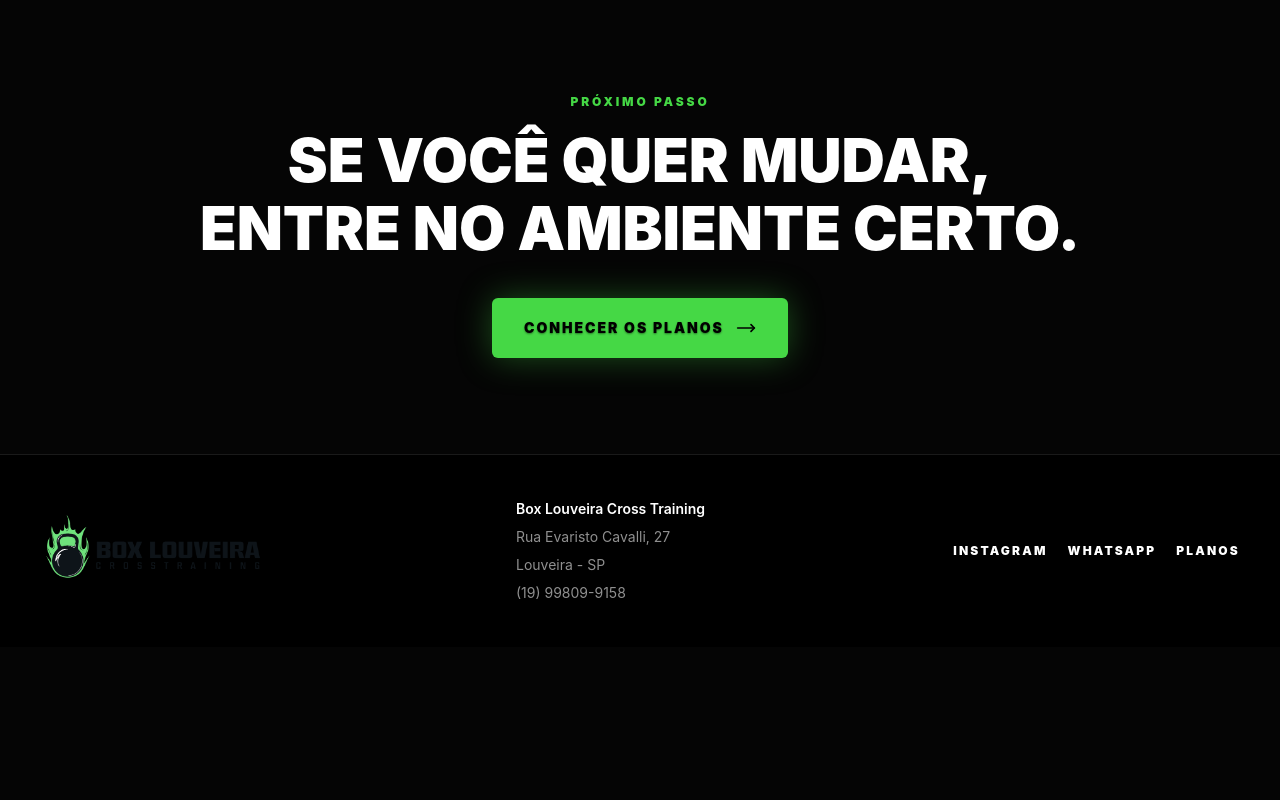
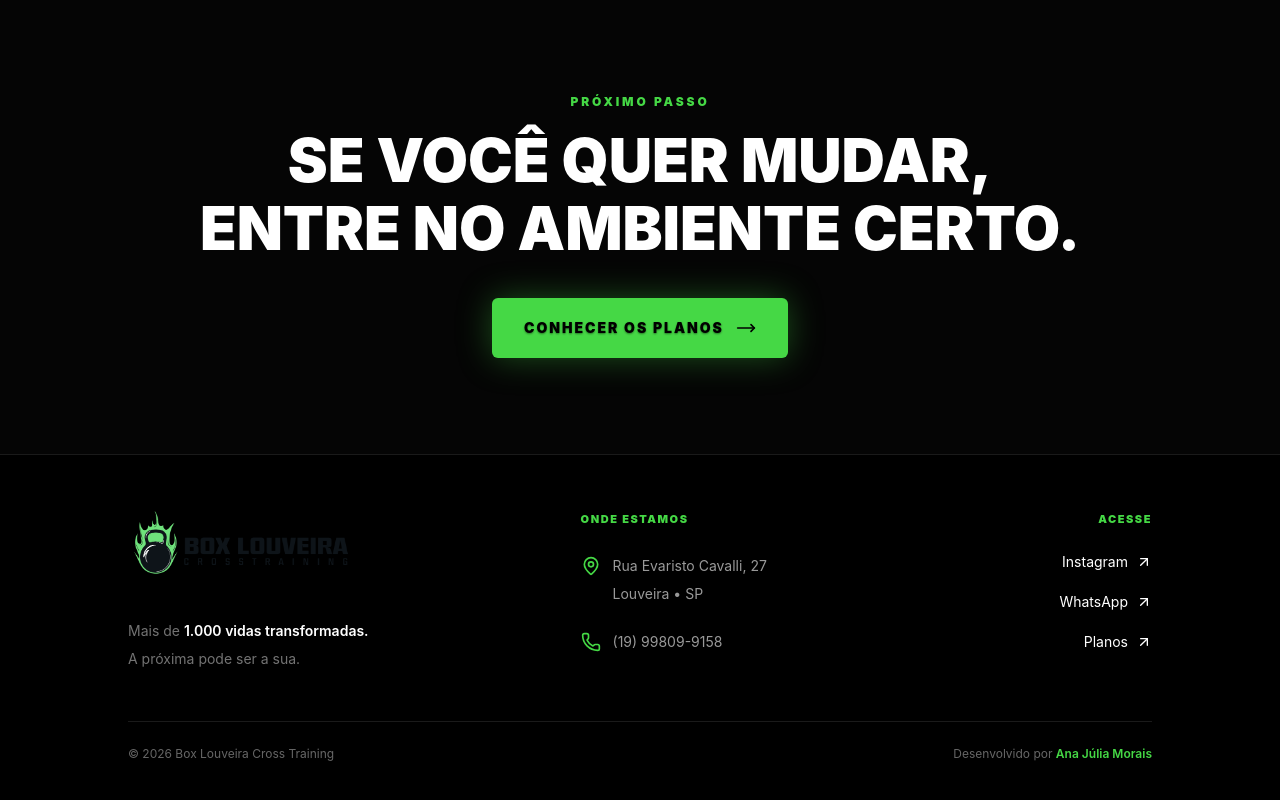
Before and after one commit to anaju0601/box-louveira-landing, a React (Vite) app: page / in a window 1280 px wide. Shown: the part 5611-6411 px from the top of the page. Before the commit the page ends 6258 px from the top, so only its background shows below. Built offline with nearby package versions, Linux system fonts and the light colour scheme; no server answers.

Commit message:
Melhorando o Footer

```diff
--- a/src/components/Footer.tsx
+++ b/src/components/Footer.tsx
@@ -1,28 +1,119 @@
+import {
+  ArrowUpRight,
+  MapPin,
+  Phone,
+} from "lucide-react";
 import { footerLinks } from "../data/site";
 import { Logo } from "./Logo";
 
 export function Footer() {
   return (
-    <footer className="border-t border-white/10 bg-black px-4 py-10 sm:px-8 lg:px-10">
-      <div className="mx-auto flex max-w-7xl flex-col gap-8 md:flex-row md:items-center md:justify-between">
+    <footer className="border-t border-white/10 bg-black px-4 py-14 sm:px-8 lg:px-12">
+      <div className="mx-auto max-w-5xl">
+
+        <div className="grid gap-10 lg:grid-cols-[1fr_1fr_0.8fr] lg:items-start">
+
+          {/* Logo */}
+
+          <div className="justify-self-start">
+
             <Logo />
-        <div className="text-sm leading-7 text-white/56">
-          <p className="font-semibold text-white">Box Louveira Cross Training</p>
+
+            <p className="mt-7 max-w-xs text-sm leading-7 text-white/45">
+              Mais de <span className="text-white font-semibold">1.000 vidas transformadas.</span>
+              <br />
+              A próxima pode ser a sua.
+            </p>
+
+          </div>
+
+          {/* Contato */}
+
+          <div className="justify-self-center">
+
+            <p className="mb-6 text-[11px] font-black uppercase tracking-[0.14em] text-[var(--green-logo)]">
+              Onde Estamos
+            </p>
+
+            <div className="space-y-6">
+
+              <div className="flex items-start gap-3">
+
+                <MapPin className="mt-1 size-5 shrink-0 text-[var(--green-logo)]" />
+
+                <div className="text-sm leading-7 text-white/60">
+
                   <p>Rua Evaristo Cavalli, 27</p>
-          <p>Louveira - SP</p>
-          <p>(19) 99809-9158</p>
+
+                  <p>Louveira • SP</p>
+
                 </div>
-        <nav className="flex flex-wrap gap-5">
+
+              </div>
+
+              <div className="flex items-center gap-3">
+
+                <Phone className="size-5 shrink-0 text-[var(--green-logo)]" />
+
+                <p className="text-sm text-white/60">
+                  (19) 99809-9158
+                </p>
+
+              </div>
+
+            </div>
+
+          </div>
+
+          {/* Links */}
+
+          <div className="justify-self-end text-right">
+
+            <p className="mb-6 text-[11px] font-black uppercase tracking-[0.14em] text-[var(--green-logo)]">
+              Acesse
+            </p>
+
+            <nav className="flex flex-col items-end gap-5">
+
               {footerLinks.map((link) => (
+
                 <a
                   key={link.label}
                   href={link.href}
-              className="text-xs font-black uppercase tracking-[0.18em] text-white/58 transition hover:text-[var(--green-logo)]"
+                  className="group inline-flex items-center gap-2 text-sm text-white/60 transition-all duration-300 hover:text-[var(--green-logo)]"
                 >
+
                   {link.label}
+
+                  <ArrowUpRight className="size-4 transition-all duration-300 group-hover:-translate-y-0.5 group-hover:translate-x-0.5" />
+
                 </a>
+
               ))}
+
             </nav>
+
+          </div>
+
+        </div>
+
+        <div className="mt-12 h-px w-full bg-white/10" />
+
+        <div className="mt-6 flex flex-col gap-3 text-center text-xs text-white/40 sm:flex-row sm:items-center sm:justify-between">
+
+          <p>
+            © 2026 Box Louveira Cross Training
+          </p>
+
+          <p>
+            Desenvolvido por{" "}
+            <span className="font-semibold text-[var(--green-logo)] transition-colors duration-300 hover:text-white">
+              Ana Júlia Morais
+            </span>
+          </p>
+
+        </div>
+
       </div>
     </footer>
   );
```
Also changed, not shown: src/utils/heroImage.ts (line endings or trailing spaces). Lines whose indentation alone changed are shown as unchanged.
